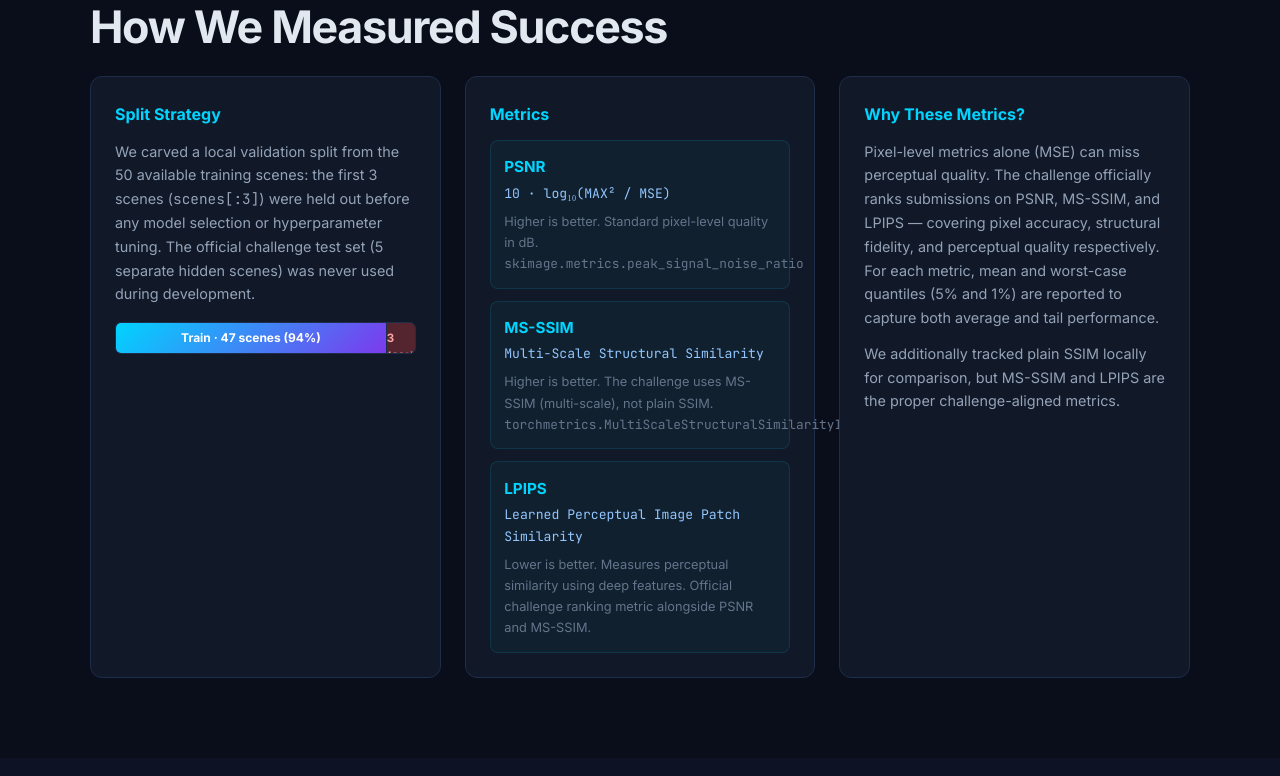
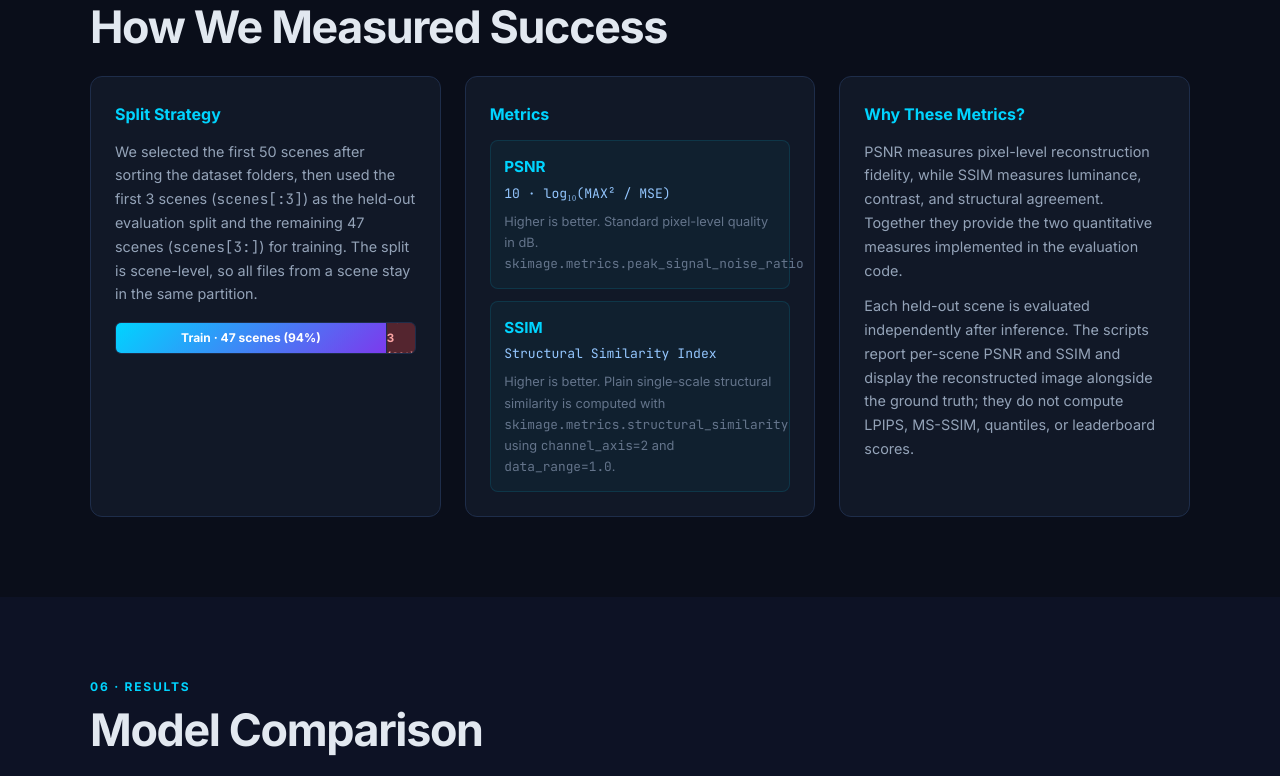
Before and after one commit to SunayDESAI/ml_project, a plain HTML site: page index.html in a window 1280 px wide. Shown: the part 6066-6842 px from the top of the page. Drawn offline with nearby package versions, Linux system fonts and the light colour scheme.

Commit message:
Modifying evaluation design

```diff
--- a/index.html
+++ b/index.html
@@ -446,7 +446,7 @@ tensor = tensor.reshape(384, 800, 800)</code></pre>
         <div class="eval-grid">
           <div class="eval-card">
             <h4>Split Strategy</h4>
-            <p>We carved a local validation split from the 50 available training scenes: the first 3 scenes (<code>scenes[:3]</code>) were held out before any model selection or hyperparameter tuning. The official challenge test set (5 separate hidden scenes) was never used during development.</p>
+            <p>We selected the first 50 scenes after sorting the dataset folders, then used the first 3 scenes (<code>scenes[:3]</code>) as the held-out evaluation split and the remaining 47 scenes (<code>scenes[3:]</code>) for training. The split is scene-level, so all files from a scene stay in the same partition.</p>
             <div class="split-bar">
               <div class="split-train">Train · 47 scenes (94%)</div>
               <div class="split-test">Val · 3 (6%)</div>
@@ -461,21 +461,16 @@ tensor = tensor.reshape(384, 800, 800)</code></pre>
                 <div class="metric-note">Higher is better. Standard pixel-level quality in dB. <code>skimage.metrics.peak_signal_noise_ratio</code></div>
               </div>
               <div class="metric-item">
-                <div class="metric-name">MS-SSIM</div>
-                <div class="metric-formula">Multi-Scale Structural Similarity</div>
-                <div class="metric-note">Higher is better. The challenge uses MS-SSIM (multi-scale), not plain SSIM. <code>torchmetrics.MultiScaleStructuralSimilarityIndexMeasure</code></div>
-              </div>
-              <div class="metric-item">
-                <div class="metric-name">LPIPS</div>
-                <div class="metric-formula">Learned Perceptual Image Patch Similarity</div>
-                <div class="metric-note">Lower is better. Measures perceptual similarity using deep features. Official challenge ranking metric alongside PSNR and MS-SSIM.</div>
+                <div class="metric-name">SSIM</div>
+                <div class="metric-formula">Structural Similarity Index</div>
+                <div class="metric-note">Higher is better. Plain single-scale structural similarity is computed with <code>skimage.metrics.structural_similarity</code> using <code>channel_axis=2</code> and <code>data_range=1.0</code>.</div>
               </div>
             </div>
           </div>
           <div class="eval-card">
             <h4>Why These Metrics?</h4>
-            <p>Pixel-level metrics alone (MSE) can miss perceptual quality. The challenge officially ranks submissions on PSNR, MS-SSIM, and LPIPS — covering pixel accuracy, structural fidelity, and perceptual quality respectively. For each metric, mean and worst-case quantiles (5% and 1%) are reported to capture both average and tail performance.</p>
-            <p style="margin-top:0.75rem;">We additionally tracked plain SSIM locally for comparison, but MS-SSIM and LPIPS are the proper challenge-aligned metrics.</p>
+            <p>PSNR measures pixel-level reconstruction fidelity, while SSIM measures luminance, contrast, and structural agreement. Together they provide the two quantitative measures implemented in the evaluation code.</p>
+            <p style="margin-top:0.75rem;">Each held-out scene is evaluated independently after inference. The scripts report per-scene PSNR and SSIM and display the reconstructed image alongside the ground truth; they do not compute LPIPS, MS-SSIM, quantiles, or leaderboard scores.</p>
           </div>
         </div>
       </div>
```
